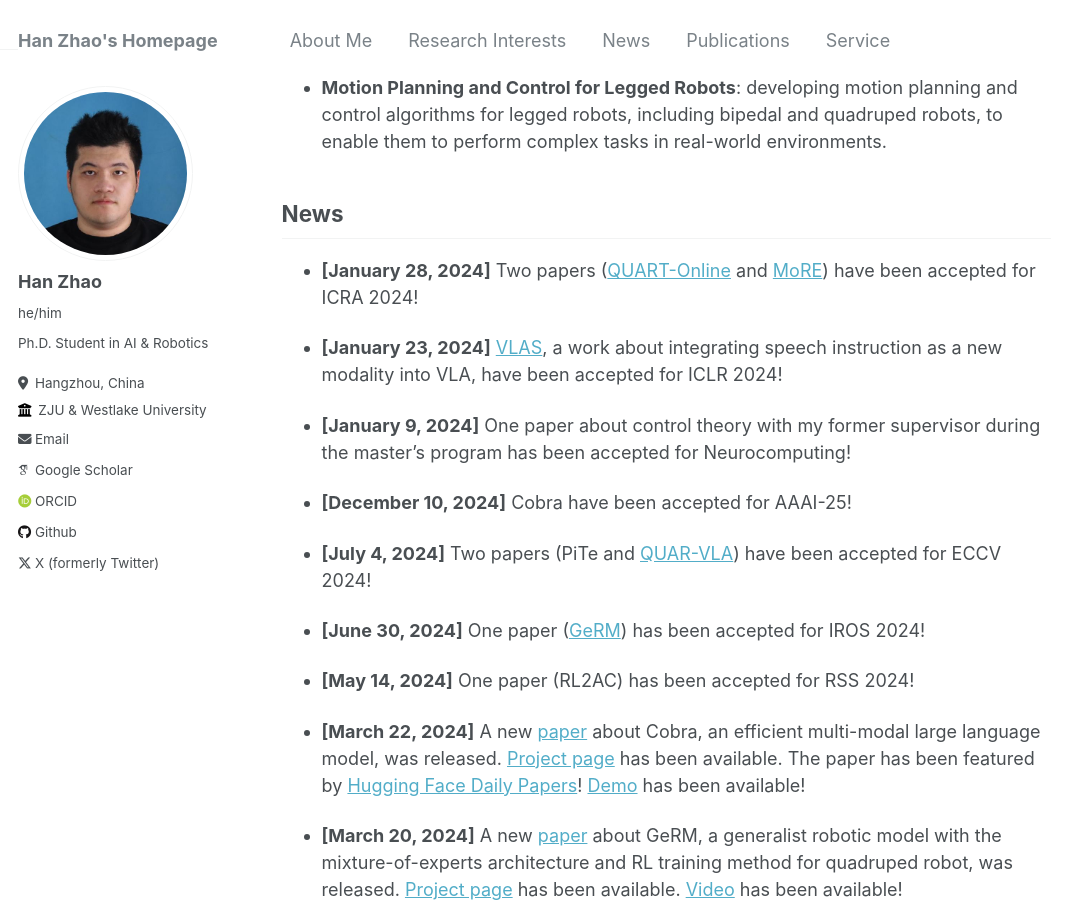
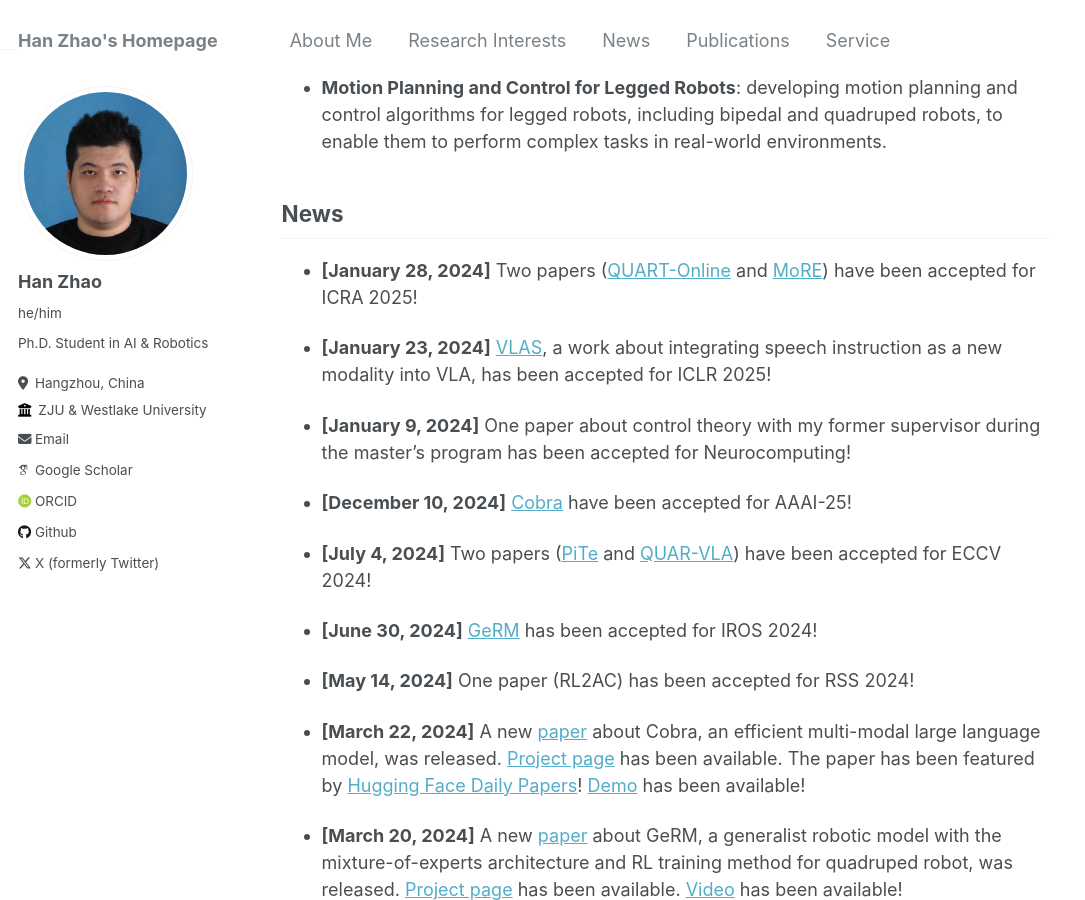
Before and after one commit to h-zhao1997/h-zhao1997.github.io, a Jekyll site: the page built from _pages/about.md, in a window 1280 px wide and 900 px high, scrolled down 825 px. Shown: the whole window, without its empty margins (0-1085 px from the left). Built offline with Jekyll 4.4.1, drawn with Linux system fonts in a browser that asks for light colours; some web fonts are replaced.

Commit message:
Update about.md

```diff
--- a/_pages/about.md
+++ b/_pages/about.md
@@ -26,17 +26,18 @@ Specifically, I am interested in:
 
 
 <h2 id='news'>News</h2>
-* **[January 28, 2024]** Two papers ([QUART-Online](https://arxiv.org/abs/2412.15576) and [MoRE](https://arxiv.org/abs/2503.08007)) have been accepted for ICRA 2024!
 
-* **[January 23, 2024]** [VLAS](https://arxiv.org/abs/2502.13508), a work about integrating speech instruction as a new modality into VLA, have been accepted for ICLR 2024!
+* **[January 28, 2024]** Two papers ([QUART-Online](https://arxiv.org/abs/2412.15576) and [MoRE](https://arxiv.org/abs/2503.08007)) have been accepted for ICRA 2025!
+
+* **[January 23, 2024]** [VLAS](https://arxiv.org/abs/2502.13508), a work about integrating speech instruction as a new modality into VLA, has been accepted for ICLR 2025!
 
 * **[January 9, 2024]** One paper about control theory with my former supervisor during the master's program has been accepted for Neurocomputing!
 
-* **[December 10, 2024]** Cobra have been accepted for AAAI-25!
+* **[December 10, 2024]** [Cobra](https://arxiv.org/abs/2403.14520) have been accepted for AAAI-25!
 
-* **[July 4, 2024]** Two papers (PiTe and [QUAR-VLA](https://arxiv.org/abs/2312.14457)) have been accepted for ECCV 2024!
+* **[July 4, 2024]** Two papers ([PiTe](https://arxiv.org/abs/2409.07239) and [QUAR-VLA](https://arxiv.org/abs/2312.14457)) have been accepted for ECCV 2024!
 
-* **[June 30, 2024]** One paper ([GeRM](https://arxiv.org/abs/2403.13358)) has been accepted for IROS 2024!
+* **[June 30, 2024]** [GeRM](https://arxiv.org/abs/2403.13358) has been accepted for IROS 2024!
 
 * **[May 14, 2024]** One paper (RL2AC) has been accepted for RSS 2024!
 
```
